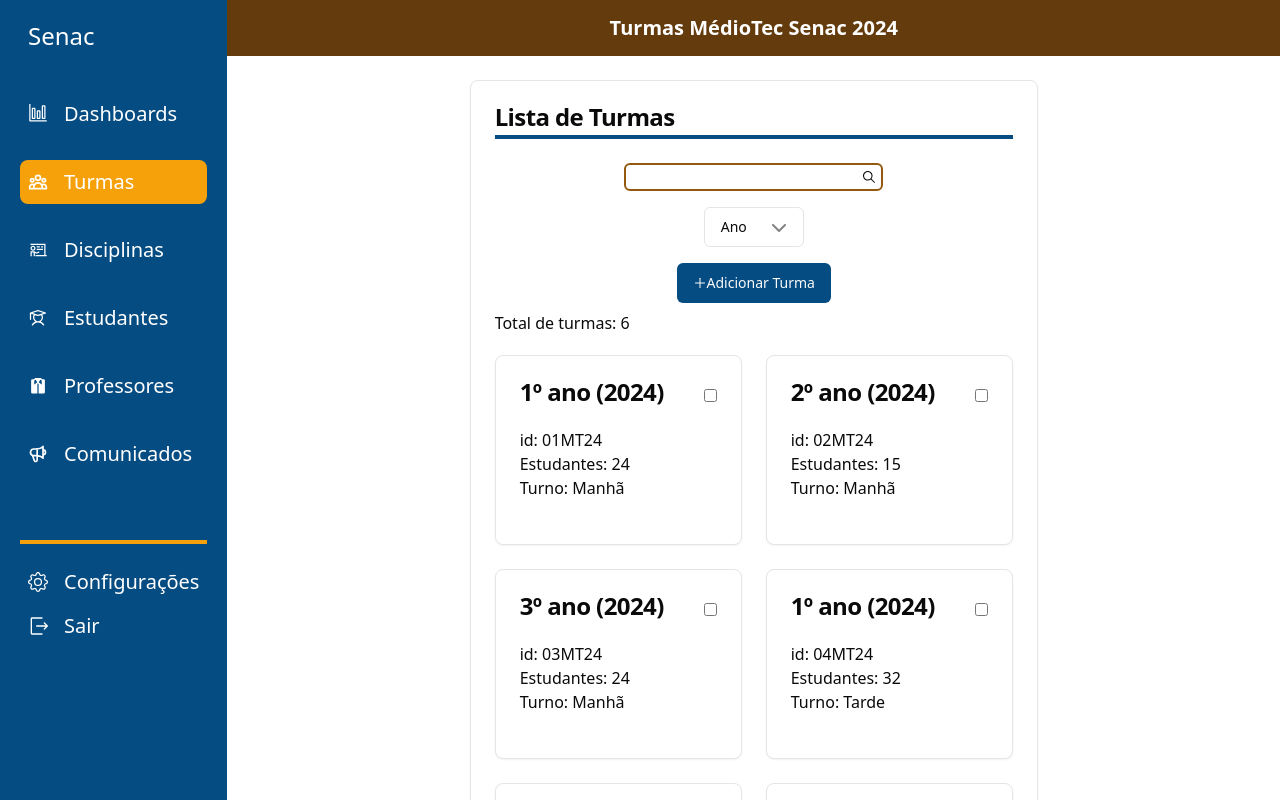
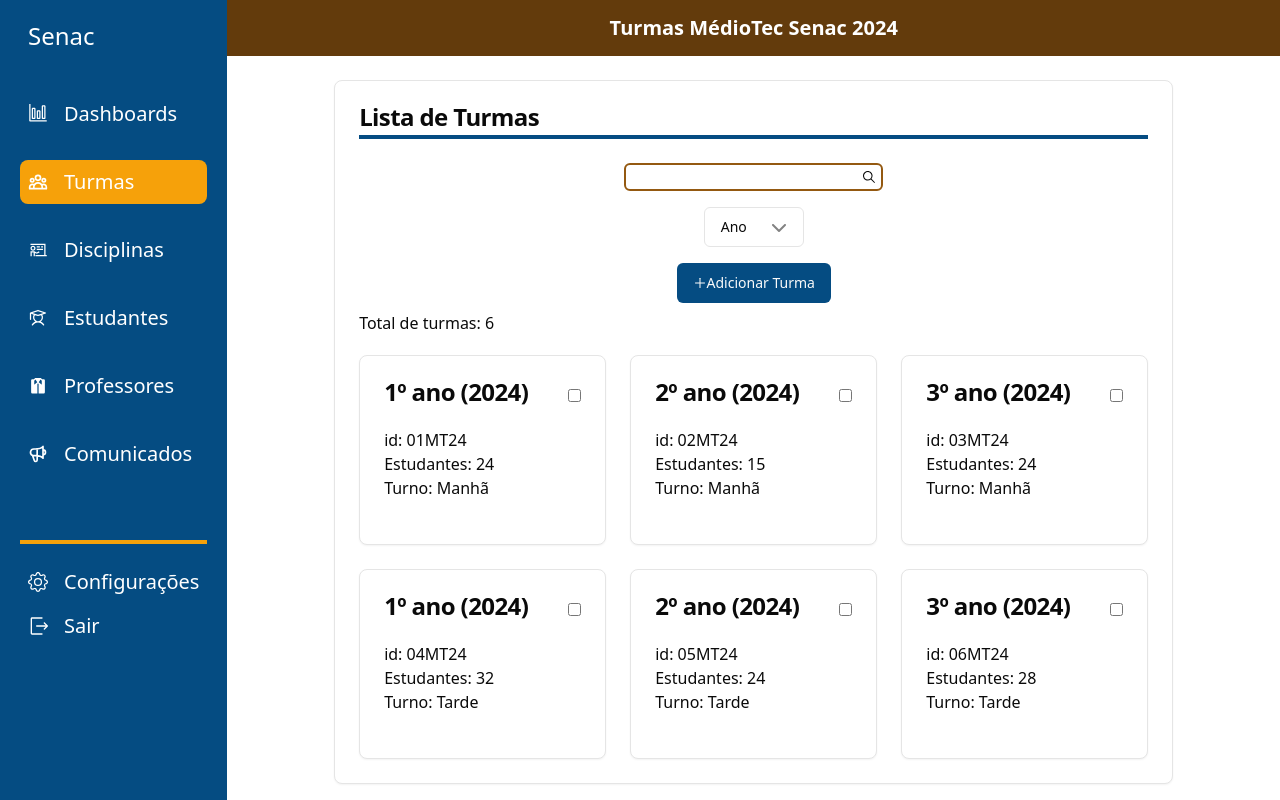
Before and after one commit to arthur-Gsilva/mediotech-admin, a Next.js app: page /turmas in a window 1280 px wide. Shown: the top 800 px of the page. Built offline with nearby package versions, Linux system fonts and the light colour scheme.

Commit message:
Update page.tsx

```diff
--- a/src/app/(main)/turmas/page.tsx
+++ b/src/app/(main)/turmas/page.tsx
@@ -26,7 +26,7 @@
 
                     <div className="mt-2">Total de turmas: {filteredTurmas.length}</div>
 
-                    <div className="grid grid-cols-1 mt-5 gap-6 sm:grid-cols-2">
+                    <div className="grid grid-cols-1 mt-5 gap-6 sm:grid-cols-2 md:grid-cols-3">
                     {filteredTurmas
                         .map((item) => (
                         <TurmaBox key={item.id} data={item} />
```
